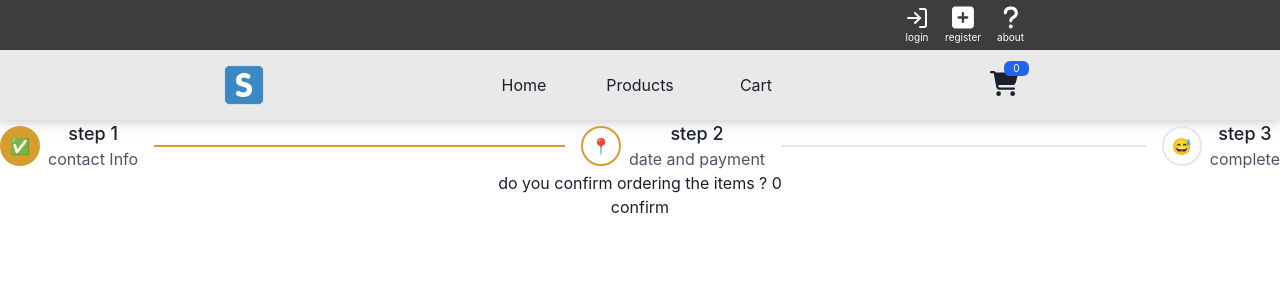
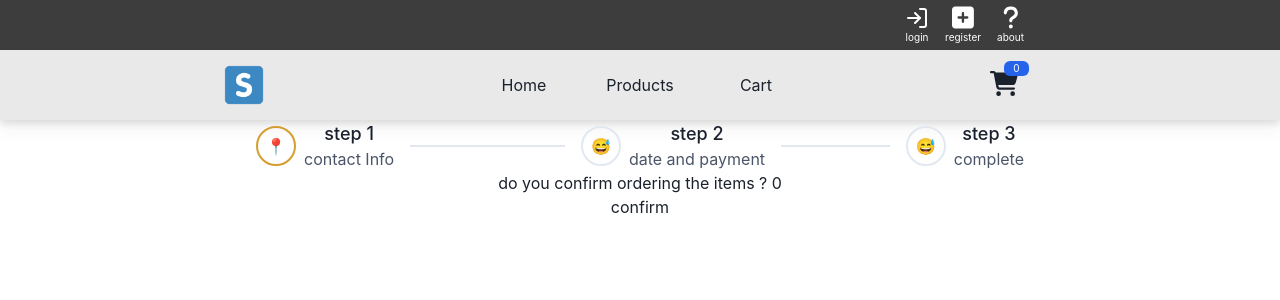
Before and after one commit to Ameer2000Mzori/ShopSprint, a React (Create React App) app in the folder frontend/: page /checkout in a window 1280 px wide. Shown: the top 300 px of the page. Built offline with nearby package versions, Linux system fonts and the light colour scheme.

Commit message:
added small changes and styling

```diff
--- a/frontend/src/components/pages/checkout/CheckOut.jsx
+++ b/frontend/src/components/pages/checkout/CheckOut.jsx
@@ -39,7 +39,7 @@ const CheckOut = () => {
   }
 
   return (
-    <>
+    <div className="h-[auto] w-[100%] flex flex-col text-center items-center justify-center">
       <CheckOutStepper />
       <div className="flex flex-col text-center items-center justify-center">
         <p>do you confirm ordering the items ? {items.length}</p>
@@ -48,7 +48,7 @@ const CheckOut = () => {
 
         <button onClick={addItems}>confirm</button>
       </div>
-    </>
+    </div>
   )
 }
 
--- a/frontend/src/components/pages/checkout/components/CheckoutStepper.jsx
+++ b/frontend/src/components/pages/checkout/components/CheckoutStepper.jsx
@@ -18,7 +18,7 @@ const steps = [
 
 const CheckOutStepper = () => {
   const { activeStep } = useSteps({
-    index: 1,
+    index: 0,
     count: steps.length,
   })
 
@@ -31,7 +31,7 @@ const CheckOutStepper = () => {
       textAlign={'center'}
       alignItems={'center'}
       justifyContent={'center'}
-      width={'100%'}
+      width={'60%'}
       index={activeStep}
     >
       {steps.map((step, index) => (
```
